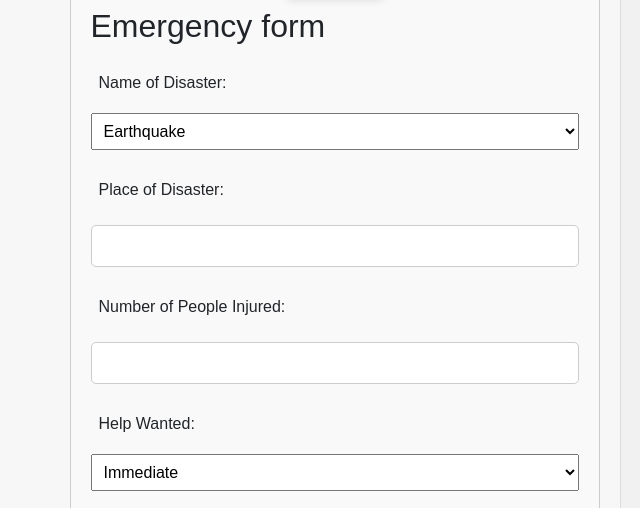
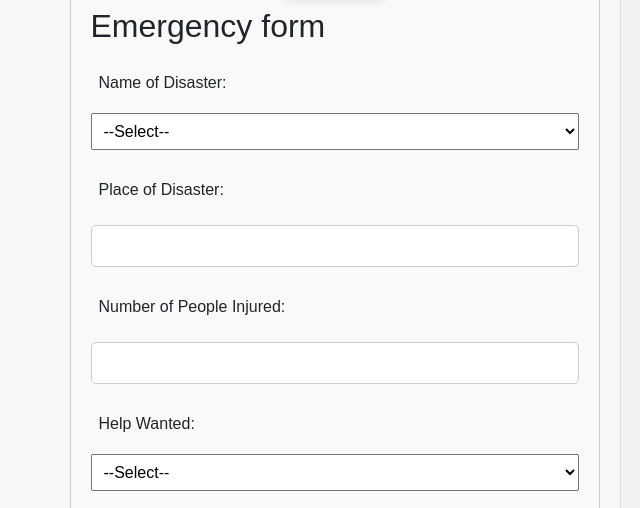
Before and after one commit to AbdulAhad0007/disasterrelief, a plain HTML site: page index.html in a window 1280 px wide. Shown: the part 2583-3091 px from the top of the page, 30-670 px from the left. Drawn offline with nearby package versions, Linux system fonts and the light colour scheme.

Commit message:
Update index.html

```diff
--- a/index.html
+++ b/index.html
@@ -261,6 +261,7 @@ body {
       <form action="mailto:disasterreliefgovt@gmail.com" method="post" enctype="text/plain">
         <label for="disaster-name">Name of Disaster:</label>
         <select id="disaster-name" name="disaster-name" required>
+          <option value="--select">--Select--</option>
           <option value="earthquake">Earthquake</option>
           <option value="flood">Flood</option>
           <option value="hurricane">Hurricane</option>
@@ -277,6 +278,7 @@ body {
 
         <label for="help">Help Wanted:</label>
         <select id="help" name="help" required>
+          <option value="--select--">--Select--</option>
           <option value="immediate">Immediate</option>
           <option value="later">Later</option>
         </select>
```
